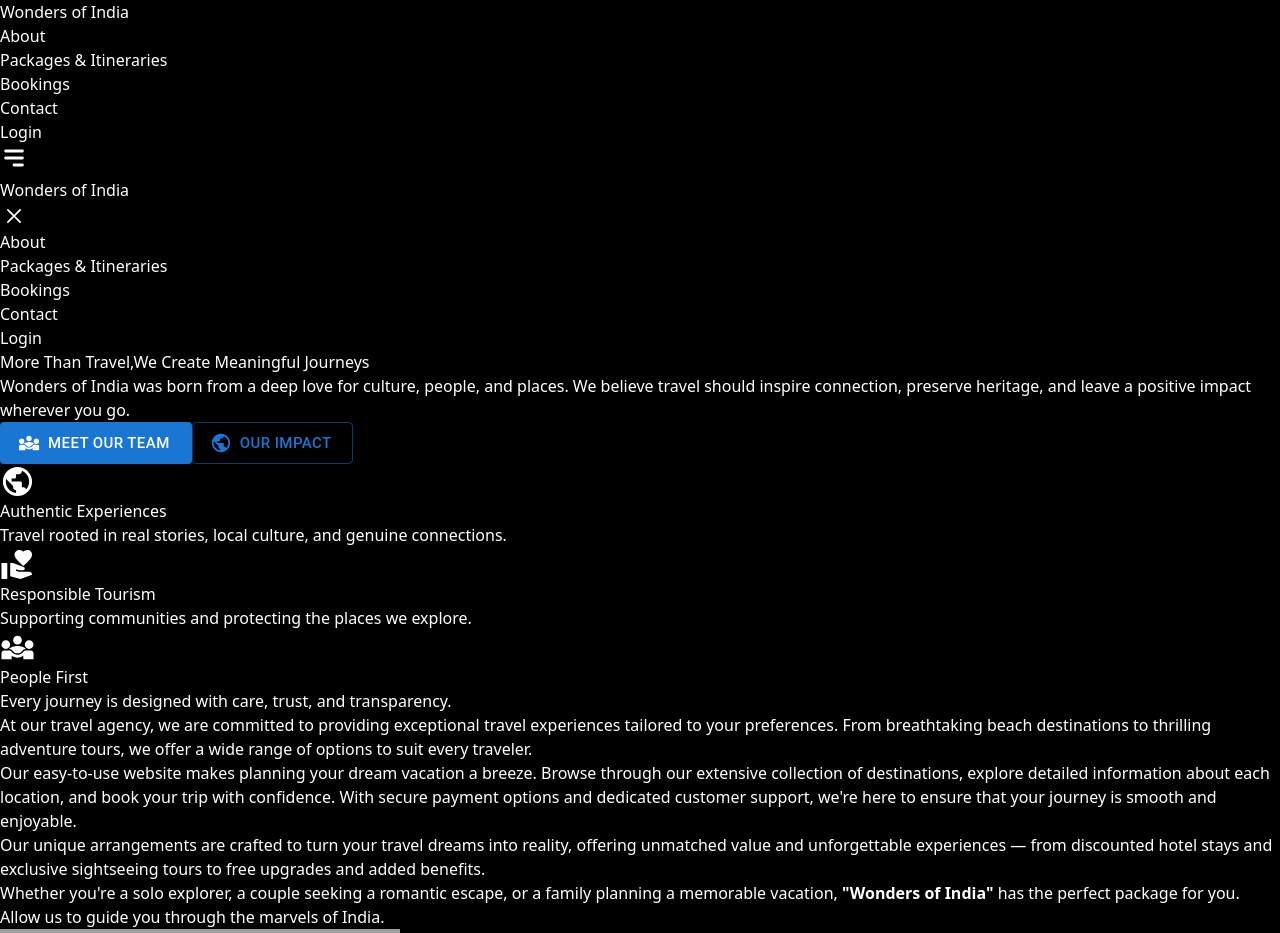
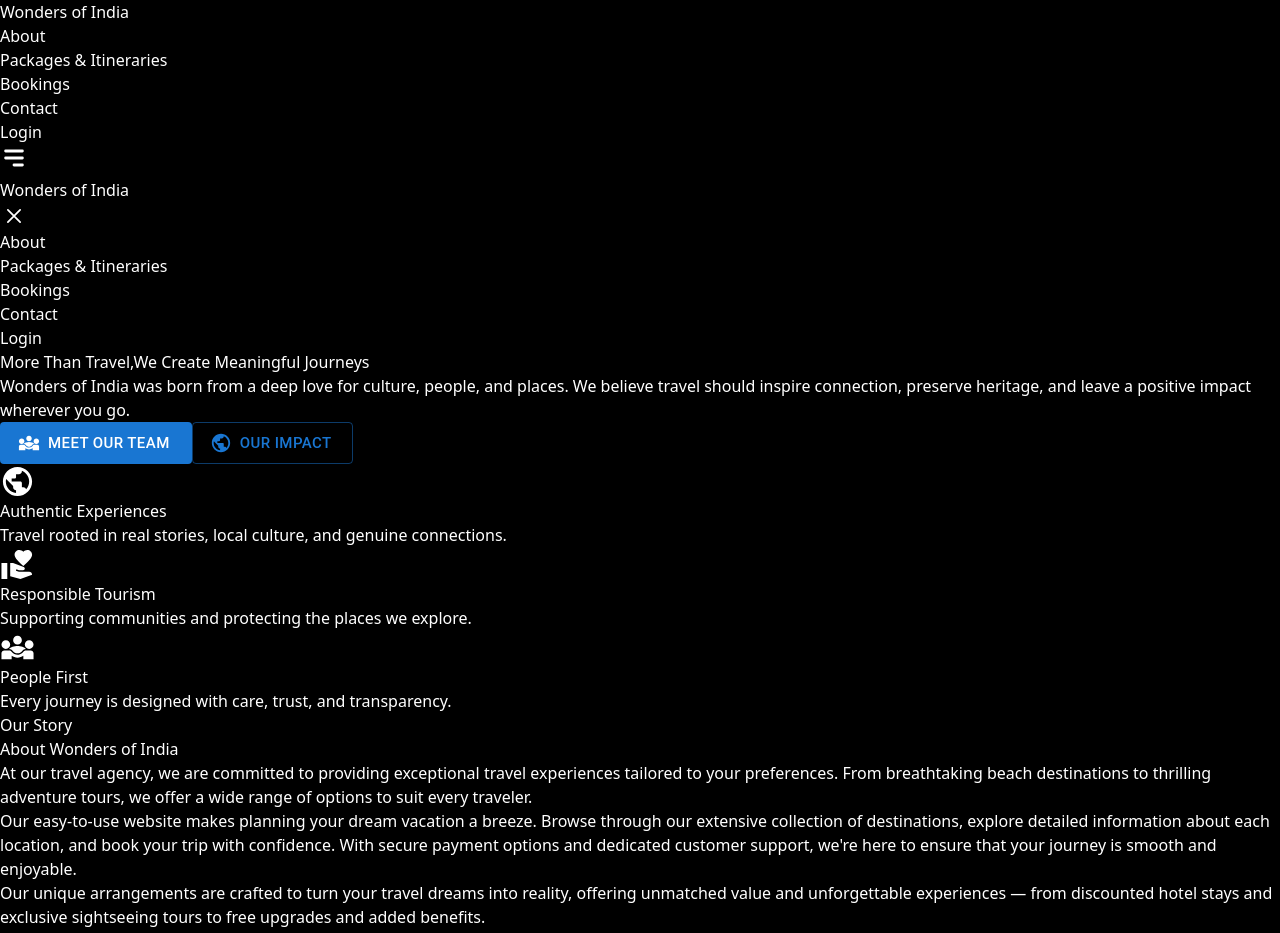
Before and after one commit to JainamKarania/Wonders-of-India, a React (Vite) app: page /aboutpage in a window 1280 px wide. Shown: the top 933 px of the page. Built offline with nearby package versions, Linux system fonts and the light colour scheme; grey boxes are pictures that could not be loaded.

Commit message:
AboutMe Updation

```diff
--- a/src/Components/AboutMe.jsx
+++ b/src/Components/AboutMe.jsx
@@ -3,30 +3,31 @@
 
 const AboutMe = () => {
   return (
-    <section className="py-20 bg-slate-950" aria-labelledby="about-heading">
+    <section className="py-16 sm:py-20 lg:py-24 bg-slate-950" aria-labelledby="about-heading">
       <div className="max-w-7xl mx-auto px-4 sm:px-6 lg:px-8">
-
         <div className="grid grid-cols-1 md:grid-cols-2 gap-10 lg:gap-16 items-center">
-
           {/* Text Section */}
-          <article className="p-6 rounded-lg w-full shadow-md bg-transparent">
-            <header>
-              {/* <h2
+          <article className="w-full">
+            <header className="mb-6">
+              <span className="block text-sm font-semibold uppercase tracking-widest text-orange-400 mb-3">
+                Our Story
+              </span>
+              <h2
                 id="about-heading"
-                className="text-4xl sm:text-5xl text-white font-bold mb-8 leading-tight"
+                className="text-2xl sm:text-4xl lg:text-5xl text-white font-bold leading-tight"
               >
-                About Us
-              </h2> */}
+                About Wonders of India
+              </h2>
             </header>
 
-            <p className="text-base sm:text-lg text-white mb-6 leading-relaxed">
+            <p className="text-base sm:text-lg text-white/90 mb-5 leading-relaxed">
               At our travel agency, we are committed to providing exceptional
               travel experiences tailored to your preferences. From breathtaking
               beach destinations to thrilling adventure tours, we offer a wide
               range of options to suit every traveler.
             </p>
 
-            <p className="text-base sm:text-lg text-white mb-6 leading-relaxed">
+            <p className="text-base sm:text-lg text-white/70 mb-5 leading-relaxed">
               Our easy-to-use website makes planning your dream vacation a
               breeze. Browse through our extensive collection of destinations,
               explore detailed information about each location, and book your
@@ -35,27 +36,30 @@
               and enjoyable.
             </p>
 
-            <p className="text-base sm:text-lg text-white mb-6 leading-relaxed">
+            <p className="text-base sm:text-lg text-white/70 mb-5 leading-relaxed">
               Our unique arrangements are crafted to turn your travel dreams into
               reality, offering unmatched value and unforgettable experiences —
               from discounted hotel stays and exclusive sightseeing tours to free
               upgrades and added benefits.
             </p>
 
-            <p className="text-base sm:text-lg text-white leading-relaxed">
+            <p className="text-base sm:text-lg text-white/70 leading-relaxed">
               Whether you're a solo explorer, a couple seeking a romantic escape,
-              or a family planning a memorable vacation, <strong>"Wonders of India"</strong>{" "}
+              or a family planning a memorable vacation,{" "}
+              <strong className="text-orange-400 font-semibold">
+                Wonders of India
+              </strong>{" "}
               has the perfect package for you. Allow us to guide you through the
               marvels of India.
             </p>
           </article>
 
           {/* Image Section */}
-          <figure className="p-6 rounded-lg shadow-md w-full h-full">
+          <figure className="w-full">
             <img
               src={About}
               alt="Travel experience by Wonders of India"
-              className="w-full h-full object-cover rounded-lg"
+              className="w-full aspect-[4/3] md:aspect-square lg:aspect-[4/3] object-cover rounded-2xl border border-white/10 shadow-lg"
               loading="lazy"
             />
           </figure>
```
